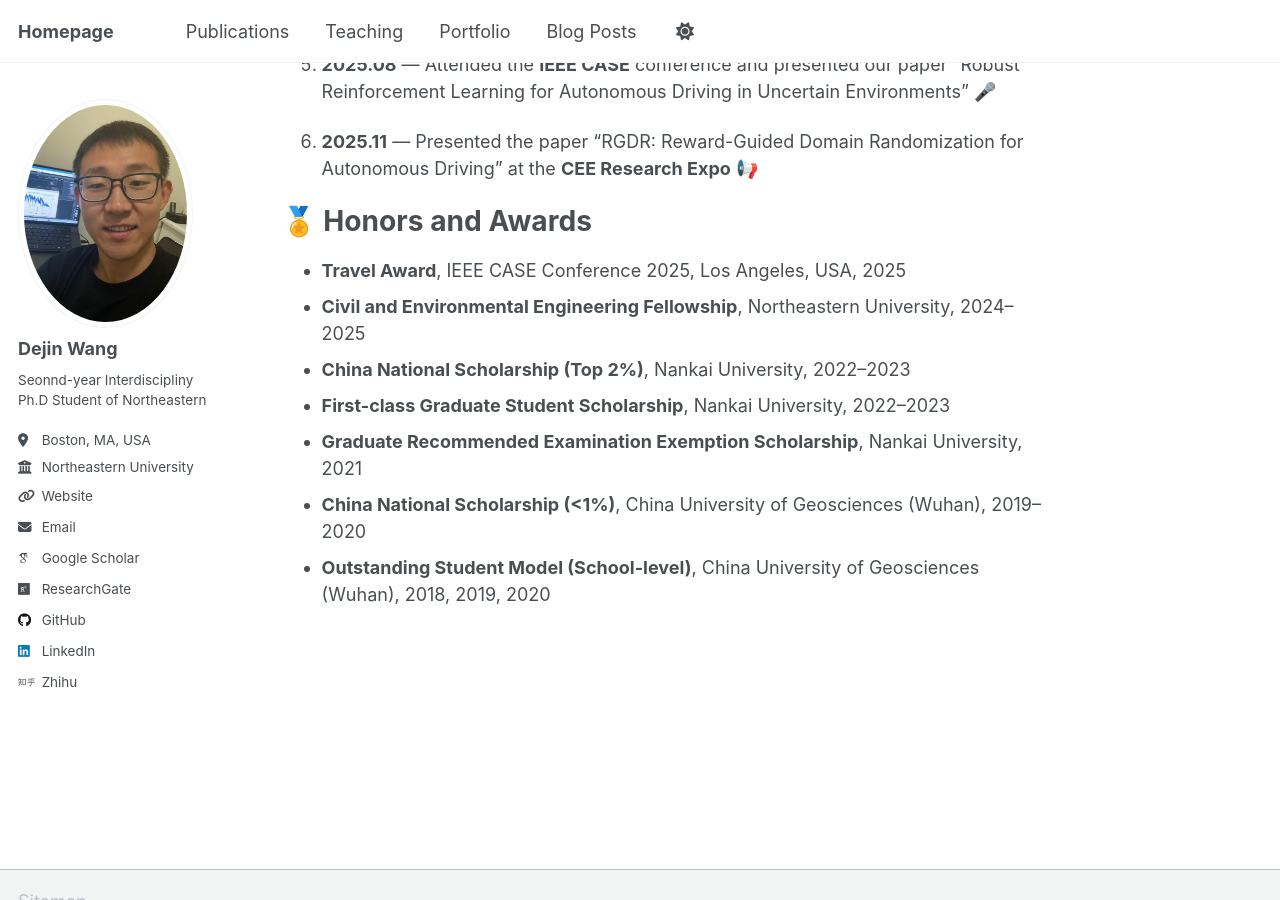
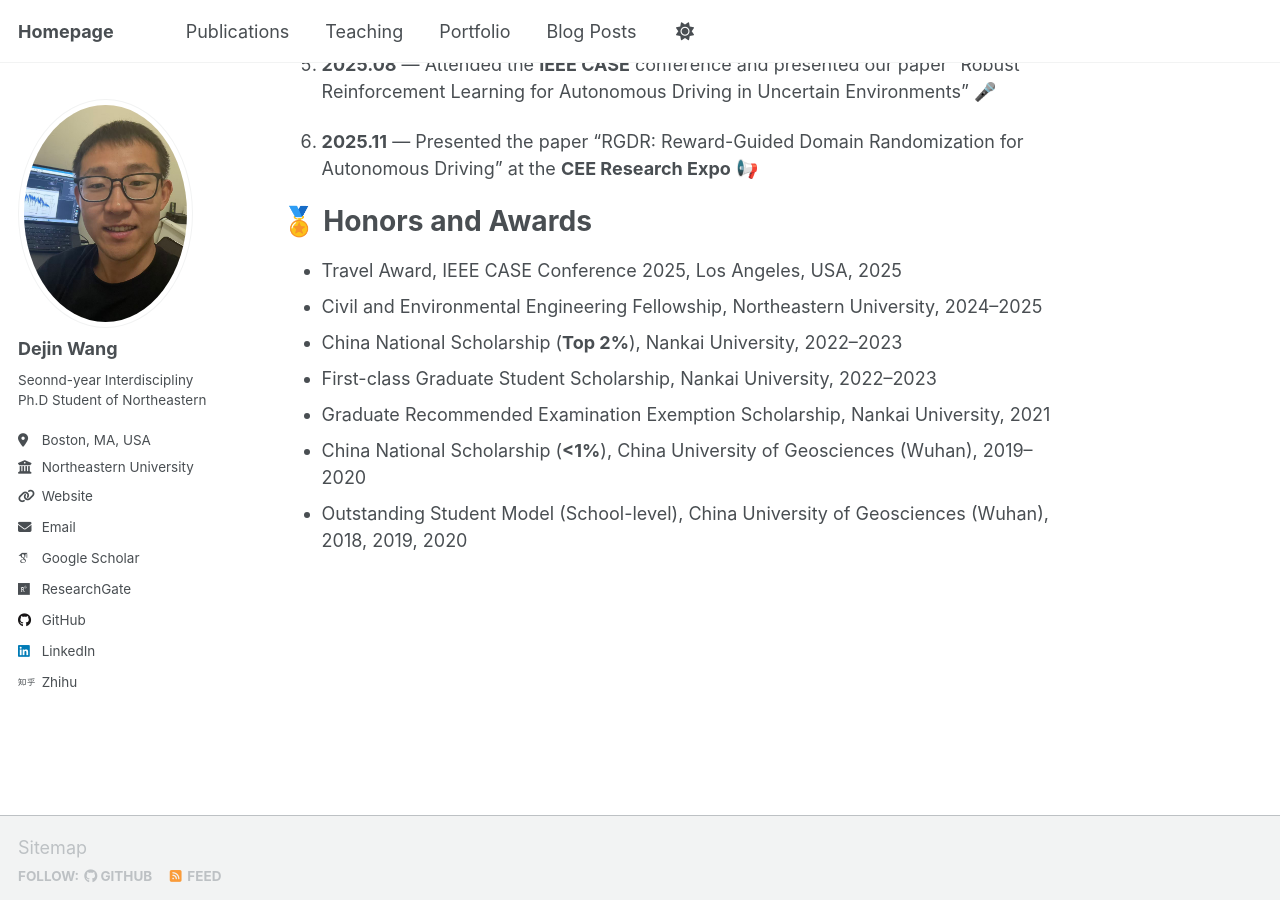
Before and after one commit to dejin-wang/dejin-wang.github.io, a Jekyll site: the page built from _pages/about.md, in a window 1280 px wide and 900 px high, scrolled down 696 px. Built offline with Jekyll 4.4.1, drawn with Linux system fonts in a browser that asks for light colours; some web fonts are replaced; a script that is not in the unit is left out.

```diff
--- a/_pages/about.md
+++ b/_pages/about.md
@@ -31,13 +31,14 @@ My research focuses on developing **machine-learning–driven methods for autono
 6. **2025.11** — Presented the paper “RGDR: Reward-Guided Domain Randomization for Autonomous Driving” at the **CEE Research Expo** 📢
 
 
+
 🏅 Honors and Awards
 ======
 
-- **Travel Award**, IEEE CASE Conference 2025, Los Angeles, USA, 2025
-- **Civil and Environmental Engineering Fellowship**, Northeastern University, 2024–2025
-- **China National Scholarship (Top 2%)**, Nankai University, 2022–2023
-- **First-class Graduate Student Scholarship**, Nankai University, 2022–2023
-- **Graduate Recommended Examination Exemption Scholarship**, Nankai University, 2021
-- **China National Scholarship (<1%)**, China University of Geosciences (Wuhan), 2019–2020
-- **Outstanding Student Model (School-level)**, China University of Geosciences (Wuhan), 2018, 2019, 2020
+- Travel Award, IEEE CASE Conference 2025, Los Angeles, USA, 2025
+- Civil and Environmental Engineering Fellowship, Northeastern University, 2024–2025
+- China National Scholarship (**Top 2%**), Nankai University, 2022–2023
+- First-class Graduate Student Scholarship, Nankai University, 2022–2023
+- Graduate Recommended Examination Exemption Scholarship, Nankai University, 2021
+- China National Scholarship (**<1%**), China University of Geosciences (Wuhan), 2019–2020
+- Outstanding Student Model (School-level), China University of Geosciences (Wuhan), 2018, 2019, 2020
```
